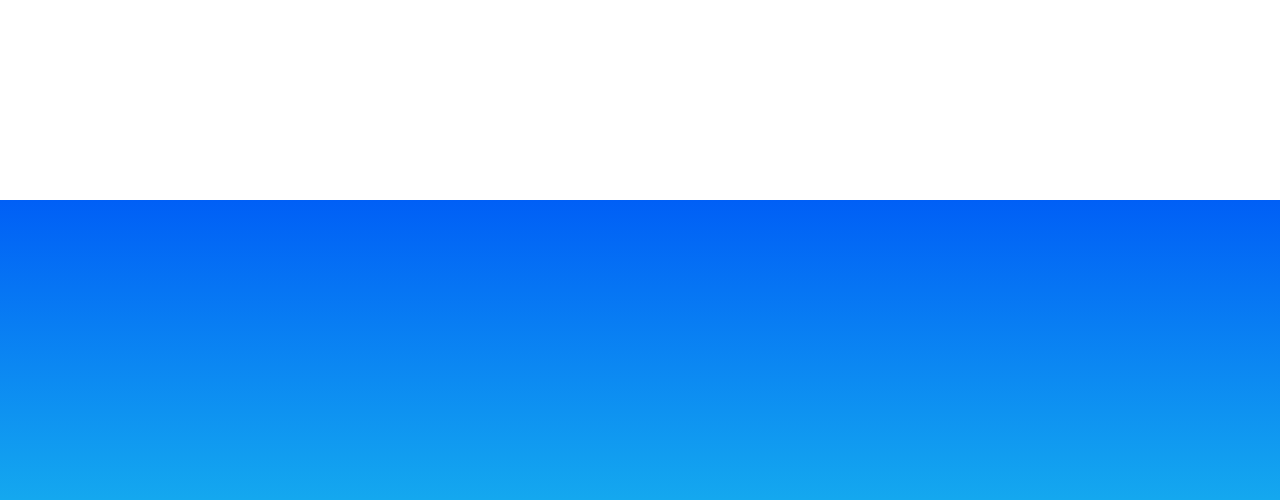
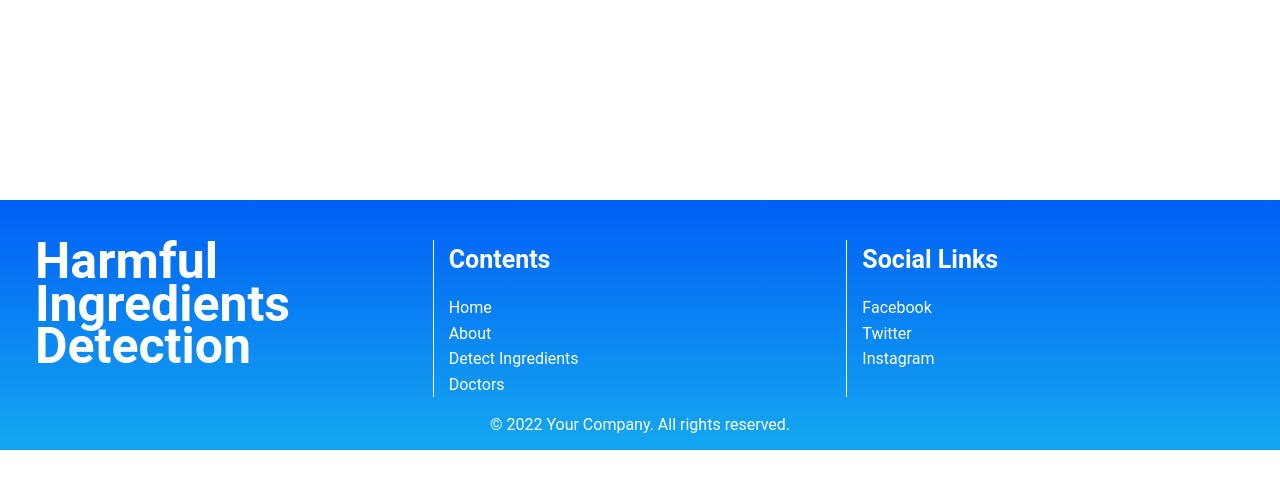
Before and after one commit to Gladwin-George/AI-software-to-detect-harmful-ingredients-in-packaged-food-products-and-beverages, a Flask app: page / in a window 1280 px wide. Shown: the part 3200-3700 px from the top of the page. After the commit the page ends 3650 px from the top, so only its background shows below. Run offline with Flask 3, Linux system fonts and the light colour scheme.

Commit message:
updated footer

```diff
--- a/static/css/style.css
+++ b/static/css/style.css
@@ -388,16 +388,59 @@ input[type="submit"]:hover {
     z-index: 1;
 }
 
-#contact{
-    height: 300px;
-    width: auto;
-    display: flex;
-    justify-content: space-around;
-    align-items: center;
-    padding: 20px;
+
+#footer {
+    height: 250px;
+    width: 100%;
     background: rgb(0,212,255);
     background: linear-gradient(180deg, rgba(0,212,255,0) 0%, rgba(0,95,246,1) 0%, rgba(20,168,239,1) 100%);
-    color: white;
+    color: #fff;
+    padding: 20px;
+    bottom: 0;
+    z-index: 2;
+}
+
+.footer-content {
+    padding-top: 20px;
+    display: flex;
+    justify-content: space-between;
+}
+
+.footer-column {
+    flex: 1;
+    padding: 0 15px;
+}
+
+.footer-column:nth-child(1),
+.footer-column:nth-child(2) {
+    border-right: 1px solid #fff; /* Add this line */
+}
+
+.footer-copyright {
+    margin-top: 15px;
+    text-align: center;
+}
+
+.footer-column h2 {
+    margin-bottom: 15px;
+    font-size: 50px;
+    line-height: 85%;
+}
+
+.footer-column h3 {
+    margin-bottom: 15px;
+    font-size: 25px;
+
+}
+
+.footer-column ul {
+    list-style: none;
+    padding: 0;
+}
+
+.footer-column ul li a {
+    color: #fff;
+    text-decoration: none;
 }
 
 /* This will change the scrollbar for the whole page */
--- a/templates/index.html
+++ b/templates/index.html
@@ -22,7 +22,6 @@
             <li><a href="#about">About</a></li>
             <li><a href="#detect_ingredients">Detect Ingredients</a></li>
             <li><a href="#doctors">Doctors</a></li>
-            <li><a href="#contact">Contact</a></li>
             <li><a href="{{ url_for('login') }}">Login</a></li>
             <li><a href="{{ url_for('register') }}">Register</a></li>
         </ul>
@@ -151,8 +150,33 @@
 
     </section>
 
-    <section id="contact">
+    <section id="footer">
+        <div class="footer-content">
+            <div class="footer-column">
+                <h2>Harmful Ingredients Detection</h2>
+            </div>
+            <div class="footer-column">
+                <h3>Contents</h3>
+                <ul>
+                    <li><a href="#home">Home</a></li>
+                    <li><a href="#about">About</a></li>
+                    <li><a href="#detect_ingredients">Detect Ingredients</a></li>
+                    <li><a href="#doctors">Doctors</a></li>
+                </ul>
+            </div>
+            <div class="footer-column">
+                <h3>Social Links</h3>
+                <ul>
+                    <li><a href="#">Facebook</a></li>
+                    <li><a href="#">Twitter</a></li>
+                    <li><a href="#">Instagram</a></li>
+                </ul>
+            </div>
+        </div>
 
+        <div class="footer-copyright">
+            &copy; 2022 Your Company. All rights reserved.
+        </div>
     </section>
 
 </body>
```
